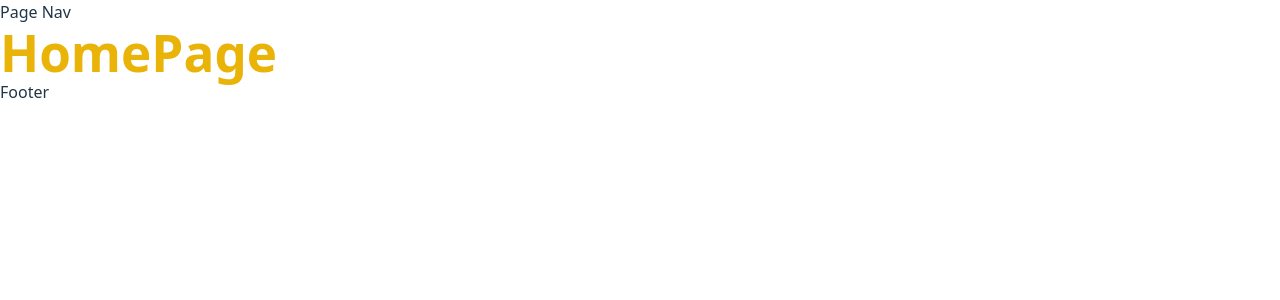
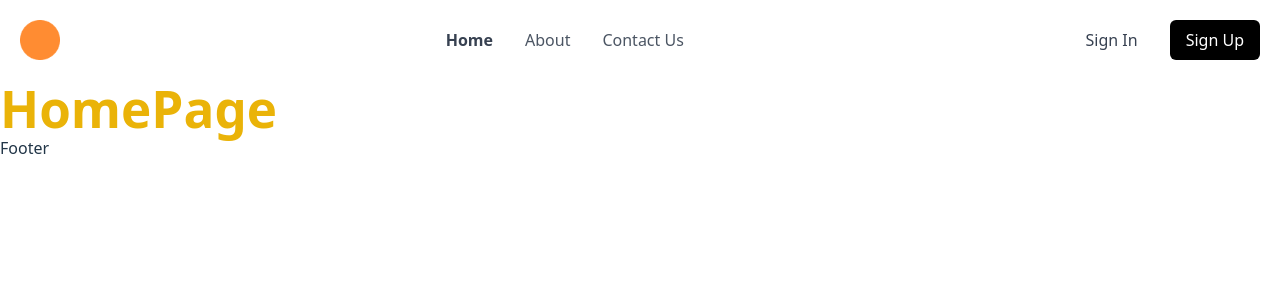
Before and after one commit to xavierScript/ACES-MHS, a React (Vite) app: page / in a window 1280 px wide. Shown: the top 300 px of the page. Built offline with nearby package versions, Linux system fonts and the light colour scheme.

Commit message:
feat: Added the Navigation Bar Component

```diff
--- a/src/components/PageNav.jsx
+++ b/src/components/PageNav.jsx
@@ -1,8 +1,60 @@
+import { NavLink } from "react-router-dom";
+import Logo from "../assets/logo.png";
+
 function PageNav() {
   return (
-    <div>
-      <p>Page Nav</p>
-    </div>
+    <nav className="flex items-center justify-between p-5 bg-white ">
+
+      <div className="flex-shrink-0">
+        <img src={Logo} alt="Logo" className="h-8 md:h-10" />
+      </div>
+
+
+      <div className="hidden md:flex space-x-8">
+        <NavLink
+          to="/"
+          className="font-semibold text-gray-700 hover:text-gray-900"
+        >
+          Home
+        </NavLink>
+        <NavLink
+          to="/about"
+          className="text-gray-600 hover:text-gray-900"
+        >
+          About
+        </NavLink>
+        <NavLink
+          to="/contact"
+          className="text-gray-600 hover:text-gray-900"
+        >
+          Contact Us
+        </NavLink>
+      </div>
+
+      <div className="flex space-x-4">
+        <NavLink
+          to="/login"
+          className="text-gray-700 hover:bg-gray-100 px-4 py-2 rounded-md"
+        >
+          Sign In
+        </NavLink>
+        <NavLink
+          to="/register"
+          className="bg-black text-white px-4 py-2 rounded-md hover:bg-gray-900"
+        >
+          Sign Up
+        </NavLink>
+      </div>
+
+      <div className="md:hidden">
+        <button className="text-gray-500 hover:text-gray-700">
+
+          <svg xmlns="http://www.w3.org/2000/svg" className="h-6 w-6" fill="none" viewBox="0 0 24 24" stroke="currentColor">
+            <path strokeLinecap="round" strokeLinejoin="round" strokeWidth="2" d="M4 6h16M4 12h16M4 18h16" />
+          </svg>
+        </button>
+      </div>
+    </nav>
   );
 }
 
```
Also changed, not shown: src/assets/logo.png (added).
